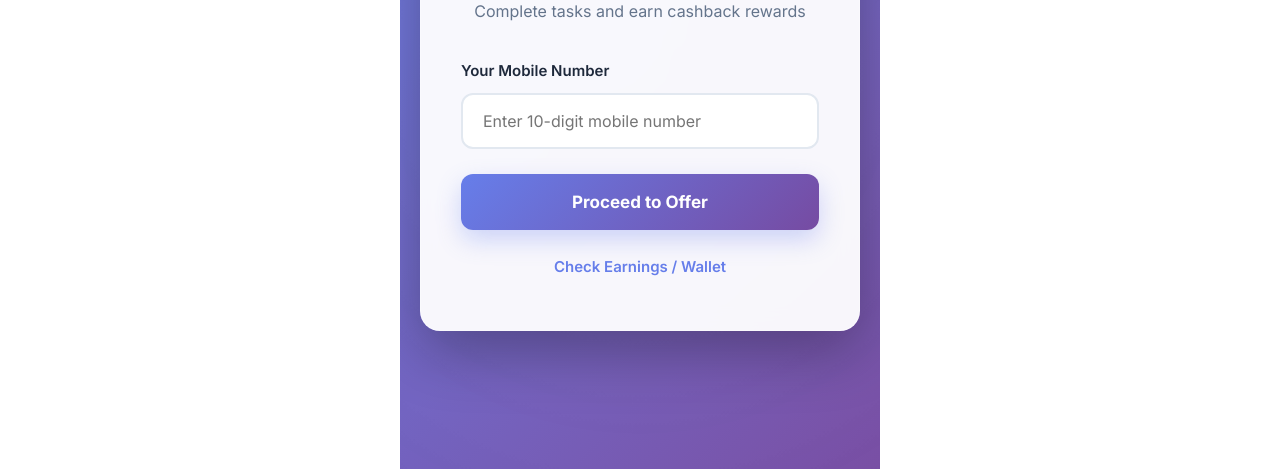
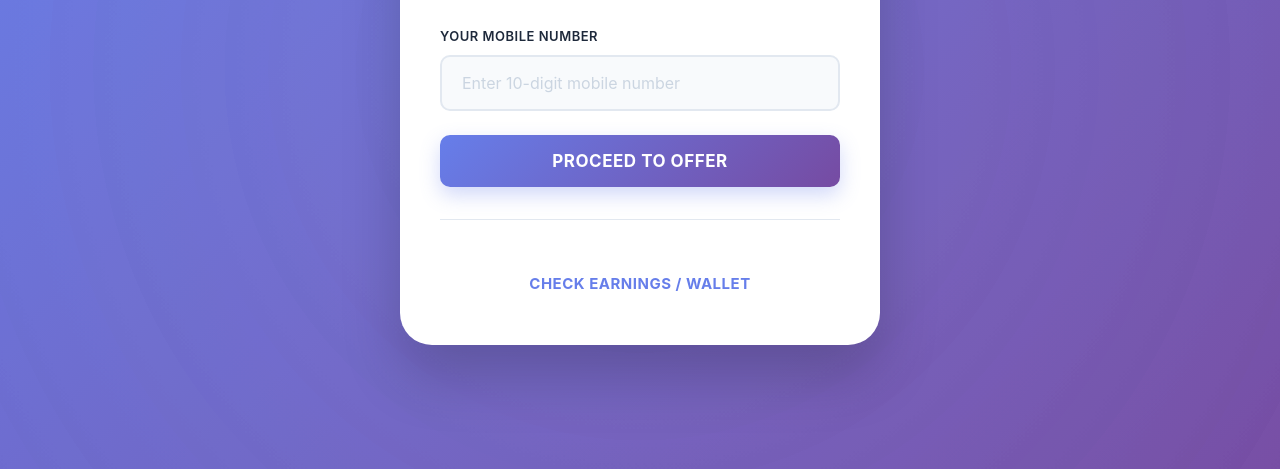
Before and after one commit to Charan908515/nc-earnings-campaign, a website: page public/campaign.html in a window 1280 px wide. Shown: the part 331-800 px from the top of the page. Drawn offline with Linux system fonts and the light colour scheme; no server answers.

Commit message:
campaign page fixed

```diff
--- a/config/campaigns.config.js
+++ b/config/campaigns.config.js
@@ -33,12 +33,12 @@ module.exports = {
             // ----------------------------------------
             affiliate: {
                 baseUrl: 'https://aff.pro-campaign.in/c',
-                offerId: 38,
+                offerId: 31,
                 affiliateId: 49,
                 clickIdParam: 'aff_click_id',
                 // Legacy support if needed server-side
                 buildLink: function (userId) {
-                    return `${this.baseUrl}?o=${this.offerId}&a=${this.affiliateId}&${this.clickIdParam}=${userId}`;
+                    return `${this.baseUrl}?o=${this.offerId}&a=${this.affiliateId}&${this.clickIdParam}=${userId}&sub_aff_id="Chakri"`;
                 }
             },
 
--- a/public/campaign.html
+++ b/public/campaign.html
@@ -5,17 +5,41 @@
     <meta charset="UTF-8">
     <meta name="viewport" content="width=device-width, initial-scale=1.0">
     <title id="pageTitle">NC Earnings Campaign - Quick Access</title>
-    <link rel="stylesheet" href="/css/style.css">
     <style>
+        * {
+            margin: 0;
+            padding: 0;
+            box-sizing: border-box;
+        }
+
+        html, body {
+            width: 100%;
+            height: 100%;
+            overflow-x: hidden;
+        }
+
+        body {
+            font-family: 'Inter', -apple-system, BlinkMacSystemFont, 'Segoe UI', sans-serif;
+            background: #ffffff;
+            color: #1e293b;
+            line-height: 1.6;
+        }
+
         .campaign-container {
             min-height: 100vh;
+            width: 100%;
             display: flex;
             align-items: center;
             justify-content: center;
-            padding: 20px;
+            padding: 16px;
             background: linear-gradient(135deg, #667eea 0%, #764ba2 100%);
-            position: relative;
+            position: fixed;
+            top: 0;
+            left: 0;
+            right: 0;
+            bottom: 0;
             overflow: hidden;
+            z-index: 1000;
         }
 
         .campaign-container::before {
@@ -29,14 +53,22 @@
             animation: pulse 15s ease-in-out infinite;
         }
 
+        .campaign-container::after {
+            content: '';
+            position: absolute;
+            bottom: -50%;
+            left: -50%;
+            width: 200%;
+            height: 200%;
+            background: radial-gradient(circle, rgba(102, 126, 234, 0.1) 0%, transparent 70%);
+            animation: pulse 15s ease-in-out infinite reverse;
+        }
+
         @keyframes pulse {
-
-            0%,
-            100% {
+            0%, 100% {
                 transform: scale(1);
                 opacity: 0.5;
             }
-
             50% {
                 transform: scale(1.1);
                 opacity: 0.8;
@@ -44,26 +76,23 @@
         }
 
         .campaign-card {
-            background: rgba(255, 255, 255, 0.95);
-            backdrop-filter: blur(10px);
-            border: 1px solid rgba(255, 255, 255, 0.3);
-            border-radius: 20px;
-            padding: 50px 40px;
-            max-width: 480px;
+            background: #ffffff;
+            border-radius: 24px;
+            padding: 32px 20px;
             width: 100%;
-            box-shadow: 0 20px 60px rgba(0, 0, 0, 0.3);
+            max-width: 100%;
+            box-shadow: 0 25px 50px rgba(0, 0, 0, 0.15);
             text-align: center;
             position: relative;
-            z-index: 1;
+            z-index: 2;
             animation: slideUp 0.6s ease-out;
         }
 
         @keyframes slideUp {
             from {
                 opacity: 0;
-                transform: translateY(30px);
+                transform: translateY(40px);
             }
-
             to {
                 opacity: 1;
                 transform: translateY(0);
@@ -76,84 +105,103 @@
             top: 0;
             left: 0;
             right: 0;
-            height: 5px;
-            background: linear-gradient(90deg, #667eea, #764ba2, #f093fb);
-            border-radius: 20px 20px 0 0;
+            height: 4px;
+            background: linear-gradient(90deg, #667eea 0%, #764ba2 50%, #f093fb 100%);
+            border-radius: 24px 24px 0 0;
         }
 
         #campaignLogo {
-            font-size: 36px;
+            font-size: 24px;
             font-weight: 900;
             background: linear-gradient(135deg, #667eea 0%, #764ba2 100%);
             -webkit-background-clip: text;
             -webkit-text-fill-color: transparent;
             background-clip: text;
-            margin-bottom: 30px;
-            letter-spacing: 1px;
+            margin-bottom: 12px;
+            letter-spacing: 1.5px;
             text-transform: uppercase;
         }
 
         .campaign-title {
-            font-size: 32px;
-            font-weight: 800;
-            margin-bottom: 15px;
+            font-size: 24px;
+            font-weight: 700;
+            margin-bottom: 12px;
             color: #1e293b;
-            line-height: 1.2;
+            line-height: 1.3;
+            letter-spacing: 0.3px;
         }
 
         #campaignDescription {
-            font-size: 16px;
+            font-size: 14px;
             color: #64748b;
-            margin-bottom: 35px;
+            margin-bottom: 28px;
             line-height: 1.6;
+            font-weight: 500;
+        }
+
+        .fade-in {
+            animation: slideUp 0.6s ease-out;
         }
 
         .form-group {
             text-align: left;
-            margin-bottom: 25px;
+            margin-bottom: 20px;
         }
 
         .form-label {
             display: block;
-            margin-bottom: 10px;
+            margin-bottom: 8px;
             font-weight: 600;
             color: #1e293b;
-            font-size: 15px;
+            font-size: 13px;
+            text-transform: uppercase;
+            letter-spacing: 0.5px;
         }
 
         .form-input {
             width: 100%;
-            padding: 16px 20px;
-            background: #ffffff;
+            padding: 14px 16px;
+            background: #f8fafc;
             border: 2px solid #e2e8f0;
-            border-radius: 12px;
+            border-radius: 10px;
             color: #1e293b;
-            font-size: 16px;
-            transition: all 0.3s ease;
-            font-family: 'Inter', sans-serif;
+            font-size: 15px;
+            transition: all 0.3s cubic-bezier(0.4, 0, 0.2, 1);
+            font-family: 'Inter', -apple-system, BlinkMacSystemFont, 'Segoe UI', sans-serif;
+        }
+
+        .form-input::placeholder {
+            color: #cbd5e1;
         }
 
         .form-input:focus {
             outline: none;
             border-color: #667eea;
-            box-shadow: 0 0 0 4px rgba(102, 126, 234, 0.1);
-            transform: translateY(-2px);
+            background: #ffffff;
+            box-shadow: 0 0 0 3px rgba(102, 126, 234, 0.1);
+            transform: translateY(-1px);
+        }
+
+        .btn {
+            width: 100%;
+            padding: 14px 20px;
+            border: none;
+            border-radius: 10px;
+            font-size: 15px;
+            font-weight: 700;
+            cursor: pointer;
+            transition: all 0.3s cubic-bezier(0.4, 0, 0.2, 1);
+            position: relative;
+            overflow: hidden;
+            text-transform: uppercase;
+            letter-spacing: 0.5px;
+            font-family: 'Inter', -apple-system, BlinkMacSystemFont, 'Segoe UI', sans-serif;
         }
 
         .btn-primary {
-            width: 100%;
-            padding: 18px 24px;
             background: linear-gradient(135deg, #667eea 0%, #764ba2 100%);
             color: white;
-            border: none;
-            border-radius: 12px;
-            font-size: 17px;
-            font-weight: 700;
-            cursor: pointer;
-            transition: all 0.3s ease;
-            box-shadow: 0 10px 25px rgba(102, 126, 234, 0.3);
-            position: relative;
-            overflow: hidden;
+            box-shadow: 0 8px 20px rgba(102, 126, 234, 0.3);
         }
 
         .btn-primary::before {
@@ -163,32 +211,46 @@
             left: -100%;
             width: 100%;
             height: 100%;
-            background: linear-gradient(90deg, transparent, rgba(255, 255, 255, 0.3), transparent);
+            background: linear-gradient(90deg, transparent, rgba(255, 255, 255, 0.25), transparent);
             transition: left 0.5s ease;
+        }
+
+        .btn-primary:hover {
+            transform: translateY(-2px);
+            box-shadow: 0 12px 28px rgba(102, 126, 234, 0.4);
         }
 
         .btn-primary:hover::before {
             left: 100%;
         }
 
-        .btn-primary:hover {
-            transform: translateY(-3px);
-            box-shadow: 0 15px 35px rgba(102, 126, 234, 0.4);
+        .btn-primary:active {
+            transform: translateY(0);
+            box-shadow: 0 4px 12px rgba(102, 126, 234, 0.3);
         }
 
-        .btn-primary:active {
-            transform: translateY(-1px);
+        .btn:disabled {
+            opacity: 0.65;
+            cursor: not-allowed;
+            transform: none;
+        }
+
+        .wallet-section {
+            margin-top: 24px;
+            padding-top: 20px;
+            border-top: 1px solid #e2e8f0;
         }
 
         #walletLink {
             display: inline-block;
-            margin-top: 25px;
             color: #667eea;
             text-decoration: none;
-            font-size: 15px;
-            font-weight: 600;
+            font-size: 13px;
+            font-weight: 700;
             transition: all 0.3s ease;
             position: relative;
+            text-transform: uppercase;
+            letter-spacing: 0.5px;
         }
 
         #walletLink::after {
@@ -202,21 +264,22 @@
             transition: width 0.3s ease;
         }
 
+        #walletLink:hover {
+            color: #764ba2;
+        }
+
         #walletLink:hover::after {
             width: 100%;
         }
 
-        #walletLink:hover {
-            color: #764ba2;
-        }
-
         .alert {
-            padding: 14px 18px;
+            padding: 12px 16px;
             border-radius: 10px;
-            margin-bottom: 20px;
-            font-size: 14px;
-            font-weight: 500;
+            margin-bottom: 16px;
+            font-size: 13px;
+            font-weight: 600;
             animation: slideDown 0.3s ease;
+            border-left: 4px solid;
         }
 
         @keyframes slideDown {
@@ -224,7 +287,6 @@
                 opacity: 0;
                 transform: translateY(-10px);
             }
-
             to {
                 opacity: 1;
                 transform: translateY(0);
@@ -233,18 +295,26 @@
 
         .alert-error {
             background: #fee2e2;
-            border: 1px solid #ef4444;
+            border-color: #ef4444;
             color: #991b1b;
         }
 
-        /* Mobile Responsive */
-        @media (max-width: 640px) {
+        .alert-success {
+            background: #dcfce7;
+            border-color: #10b981;
+            color: #15803d;
+        }
+
+        @media (min-width: 480px) {
             .campaign-card {
-                padding: 40px 30px;
+                padding: 40px 28px;
+                border-radius: 28px;
+                max-width: 420px;
             }
 
             #campaignLogo {
                 font-size: 28px;
+                margin-bottom: 16px;
             }
 
             .campaign-title {
@@ -253,6 +323,73 @@
 
             #campaignDescription {
                 font-size: 15px;
+                margin-bottom: 32px;
+            }
+
+            .form-input {
+                padding: 15px 18px;
+                font-size: 16px;
+            }
+
+            .btn {
+                padding: 15px 24px;
+                font-size: 16px;
+            }
+
+            #walletLink {
+                font-size: 14px;
+            }
+        }
+
+        @media (min-width: 768px) {
+            .campaign-container {
+                padding: 24px;
+            }
+
+            .campaign-card {
+                padding: 48px 40px;
+                border-radius: 32px;
+                max-width: 480px;
+                box-shadow: 0 30px 60px rgba(0, 0, 0, 0.2);
+            }
+
+            #campaignLogo {
+                font-size: 32px;
+                margin-bottom: 20px;
+            }
+
+            .campaign-title {
+                font-size: 28px;
+                margin-bottom: 16px;
+            }
+
+            #campaignDescription {
+                font-size: 16px;
+                margin-bottom: 36px;
+            }
+
+            .form-group {
+                margin-bottom: 24px;
+            }
+
+            .form-input {
+                padding: 16px 20px;
+                font-size: 16px;
+            }
+
+            .btn {
+                padding: 16px 28px;
+                font-size: 17px;
+            }
+
+            #walletLink {
+                font-size: 15px;
+                margin-top: 28px;
+            }
+
+            .wallet-section {
+                margin-top: 32px;
+                padding-top: 24px;
             }
         }
     </style>
@@ -265,35 +402,46 @@
             <h2 class="campaign-title" id="campaignTagline">Start Campaign</h2>
             <p id="campaignDescription">Enter your details to access the offer.</p>
 
-            <form id="campaignForm">
+            <div id="alertContainer"></div>
+
+            <form id="campaignForm" novalidate>
                 <div class="form-group">
-                    <label class="form-label" id="inputLabel">Your Mobile Number</label>
-                    <input type="text" id="userInput" class="form-input" placeholder="Enter details" required>
+                    <label class="form-label" id="inputLabel" for="userInput">Your Mobile Number</label>
+                    <input
+                        type="text"
+                        id="userInput"
+                        class="form-input"
+                        placeholder="Enter details"
+                        required
+                        autocomplete="tel"
+                    >
                 </div>
-
-                <div id="alertContainer"></div>
 
                 <button type="submit" class="btn btn-primary">
                     <span id="submitButtonText">Proceed to Offer</span>
                 </button>
             </form>
 
-            <div>
+            <div class="wallet-section">
                 <a href="/index.html" id="walletLink">Check Earnings / Wallet</a>
             </div>
         </div>
     </div>
 
     <script>
-        // Configuration object (will be loaded from server)
         let config = null;
 
-        // Load configuration from server
+        function showAlert(message, type = 'error') {
+            const alertContainer = document.getElementById('alertContainer');
+            alertContainer.innerHTML = `<div class="alert alert-${type}">${message}</div>`;
+            setTimeout(() => {
+                alertContainer.innerHTML = '';
+            }, 5000);
+        }
+
         async function loadConfig() {
             try {
-                // Extract slug from URL (e.g., /campaign/story-tv)
                 const pathSegments = window.location.pathname.split('/').filter(Boolean);
-                // Assumption: Path is /campaign/:slug, so slug is the last segment
                 const slug = pathSegments[pathSegments.length - 1];
 
                 console.log('Loading config for slug:', slug);
@@ -306,7 +454,6 @@
                 applyConfig();
             } catch (error) {
                 console.error('Error loading config:', error);
-                // Fallback to default values
                 config = {
                     campaign: {
                         name: 'Story TV',
@@ -341,19 +488,15 @@
             }
         }
 
-        // Apply configuration to the page
         function applyConfig() {
-            // Update page title and branding
             document.getElementById('pageTitle').textContent = `${config.campaign.name} Campaign - Quick Access`;
             document.getElementById('campaignLogo').textContent = config.campaign.branding.logoText;
             document.getElementById('campaignTagline').textContent = config.campaign.branding.tagline;
             document.getElementById('campaignDescription').textContent = config.campaign.description;
 
-            // Update button text
             document.getElementById('submitButtonText').textContent = config.ui.submitButtonText;
             document.getElementById('walletLink').textContent = config.ui.walletLinkText;
 
-            // Configure input field based on type
             const inputField = document.getElementById('userInput');
             const inputLabel = document.getElementById('inputLabel');
 
@@ -364,69 +507,83 @@
             inputField.maxLength = fieldConfig.maxLength;
             inputField.pattern = fieldConfig.pattern;
 
-            // Store field type for validation
             inputField.dataset.fieldType = config.userInput.fieldType;
             inputField.dataset.errorMessage = fieldConfig.errorMessage;
         }
 
-        // Form submission handler
-        document.getElementById('campaignForm').addEventListener('submit', function (e) {
+        document.getElementById('campaignForm').addEventListener('submit', async function (e) {
             e.preventDefault();
 
             if (!config) {
-                alert('Configuration not loaded. Please refresh the page.');
+                showAlert('Configuration not loaded. Please refresh the page.', 'error');
                 return;
             }
 
-            const userInput = document.getElementById('userInput').value;
-            const alertContainer = document.getElementById('alertContainer');
+            const userInput = document.getElementById('userInput').value.trim();
+            const submitButton = document.querySelector('.btn-primary');
             const fieldType = document.getElementById('userInput').dataset.fieldType;
             const errorMessage = document.getElementById('userInput').dataset.errorMessage;
 
-            // Validate based on field type
-            const fieldConfig = config.userInput[fieldType];
-            const validationRegex = new RegExp(fieldConfig.pattern);
+            document.getElementById('alertContainer').innerHTML = '';
 
-            if (!validationRegex.test(userInput)) {
-                alertContainer.innerHTML = `<div class="alert alert-error">${errorMessage}</div>`;
+            if (!userInput) {
+                showAlert('Please enter your details', 'error');
                 return;
             }
 
-            // Extract mobile number from UPI ID if flag is enabled
+            const fieldConfig = config.userInput[fieldType];
+            const validationRegex = new RegExp(`^${fieldConfig.pattern}$`);
+
+            if (!validationRegex.test(userInput)) {
+                showAlert(errorMessage, 'error');
+                return;
+            }
+
+            submitButton.disabled = true;
+            const originalText = document.getElementById('submitButtonText').textContent;
+            document.getElementById('submitButtonText').textContent = 'Processing...';
+
             let clickId = userInput;
 
             if (config.userInput.extractMobileFromUPI && fieldType === 'upi') {
-                // Extract username before @ symbol
                 const username = userInput.split('@')[0];
-
-                // Extract first 10 digits
                 const digits = username.replace(/\D/g, '');
-
                 if (digits.length >= 10) {
                     clickId = digits.substring(0, 10);
                 } else {
-                    alertContainer.innerHTML = `<div class="alert alert-error">UPI ID must start with a 10-digit mobile number</div>`;
+                    showAlert('UPI ID must start with a 10-digit mobile number', 'error');
+                    submitButton.disabled = false;
+                    document.getElementById('submitButtonText').textContent = originalText;
                     return;
                 }
             }
 
-            // Build affiliate link with extracted mobile or full UPI
-            // Use property name from config or default to 'click_id' if missing
-            const clickIdParam = config.affiliate.clickIdParam || 'click_id';
-            const subAffiliateId = config.affiliate.subAffiliateId || '';
-            const subAffParam = subAffiliateId ? `&sub_aff_id=${subAffiliateId}` : '';
-
-            const affiliateLink = `${config.affiliate.baseUrl}?o=${config.affiliate.offerId}&a=${config.affiliate.affiliateId}&${clickIdParam}=${clickId}${subAffParam}`;
+            // Use buildLink from config if available
+            let affiliateLink;
+            if (config.affiliate && typeof config.affiliate.buildLink === 'function') {
+                affiliateLink = config.affiliate.buildLink(clickId);
+            } else {
+                // fallback to previous logic
+                const clickIdParam = config.affiliate.clickIdParam || 'click_id';
+                const subAffiliateId = config.affiliate.subAffiliateId || '';
+                const subAffParam = subAffiliateId ? `&sub_aff_id=${subAffiliateId}` : '';
+                affiliateLink = `${config.affiliate.baseUrl}?o=${config.affiliate.offerId}&a=${config.affiliate.affiliateId}&${clickIdParam}=${clickId}${subAffParam}`;
+            }
 
             console.log('🚀 Campaign Submit Clicked');
             console.log(`📱 User Input (${fieldType}):`, userInput);
             console.log(`🔗 Click ID (for affiliate):`, clickId);
             console.log('🔗 Generated Link:', affiliateLink);
 
-            window.location.href = affiliateLink;
+            setTimeout(() => {
+                window.location.href = affiliateLink;
+            }, 300);
         });
 
-        // Load config when page loads
+        document.getElementById('userInput').addEventListener('focus', function () {
+            document.getElementById('alertContainer').innerHTML = '';
+        });
+
         loadConfig();
     </script>
 </body>
```
Also changed, not shown: server.js (+7 -0 lines).
